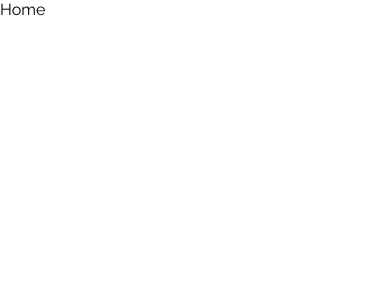
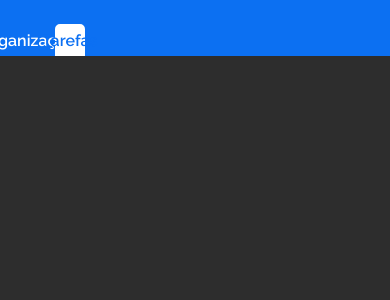
Before and after one commit to osmaclean/todolistDNC, a React (Vite) app: page / in a window 390 px wide. Shown: the top 300 px of the page. Built offline with nearby package versions, Linux system fonts and the light colour scheme.

Commit message:
feat: add header (make responsiveness)

```diff
--- a/src/components/Header/Header.jsx
+++ b/src/components/Header/Header.jsx
@@ -1,5 +1,14 @@
 import "./index.scss";
 
 export default function Header() {
-  return <div>Header</div>;
+  return (
+    <header>
+      <nav className="container">
+        <ul className="container__ul">
+          <li className="container__li">Organização</li>
+          <li className="container__li">Tarefas</li>
+        </ul>
+      </nav>
+    </header>
+  );
 }
--- a/src/components/Header/index.scss
+++ b/src/components/Header/index.scss
@@ -1 +1,36 @@
 @use '../../sass/variables' as *;
+
+header {
+  .container {
+    width: 100%;
+    height: 56px;
+    background-color: $color-header;
+    display: flex;
+    align-items: flex-end;
+    justify-content: flex-start;
+    &__ul {
+      width: 25%;
+      display: flex;
+      height: 32px;
+      align-items: flex-end;
+      justify-content: space-evenly;
+    }
+    &__li {
+      cursor: pointer;
+      list-style: none;
+      width: 30%;
+      height: 32px;
+      display: flex;
+      align-items: center;
+      justify-content: center;
+      font-weight: 600;
+      color: white;
+      &:nth-child(2) {
+        color: $color-header;
+        background-color: white;
+        border: 2px solid white;
+        border-radius: 5px 5px 0px 0px;
+      }
+    }
+  }
+}
--- a/src/index.scss
+++ b/src/index.scss
@@ -4,3 +4,8 @@
   box-sizing: border-box;
   font-family: 'Raleway', sans-serif;
 }
+
+body {
+  background: #2D2D2D;
+
+}
--- a/src/views/Home/Home.jsx
+++ b/src/views/Home/Home.jsx
@@ -2,5 +2,9 @@ import Header from "../../components/Header/Header";
 import "./index.scss";
 
 export default function Home({ data }) {
-  return <div>Home</div>;
+  return (
+    <>
+      <Header />
+    </>
+  );
 }
```
